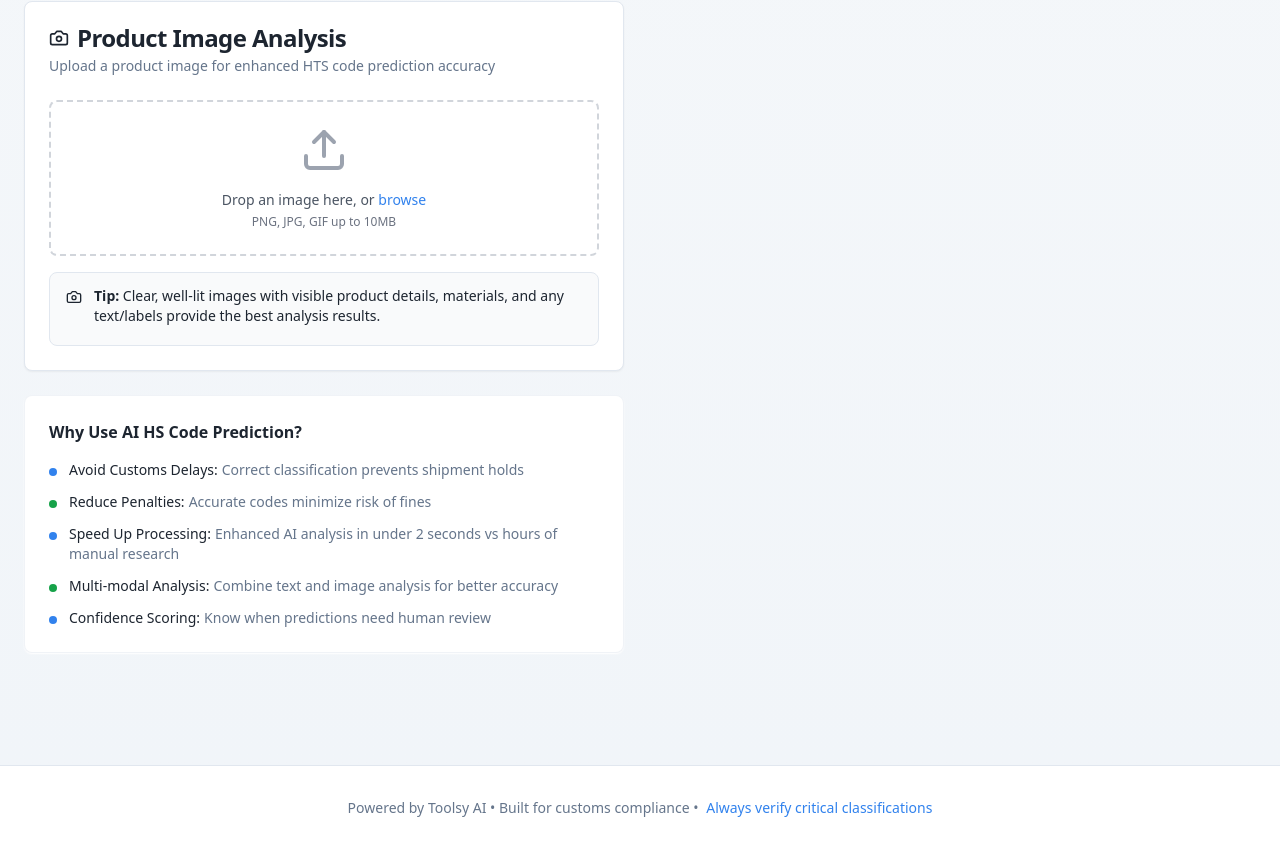
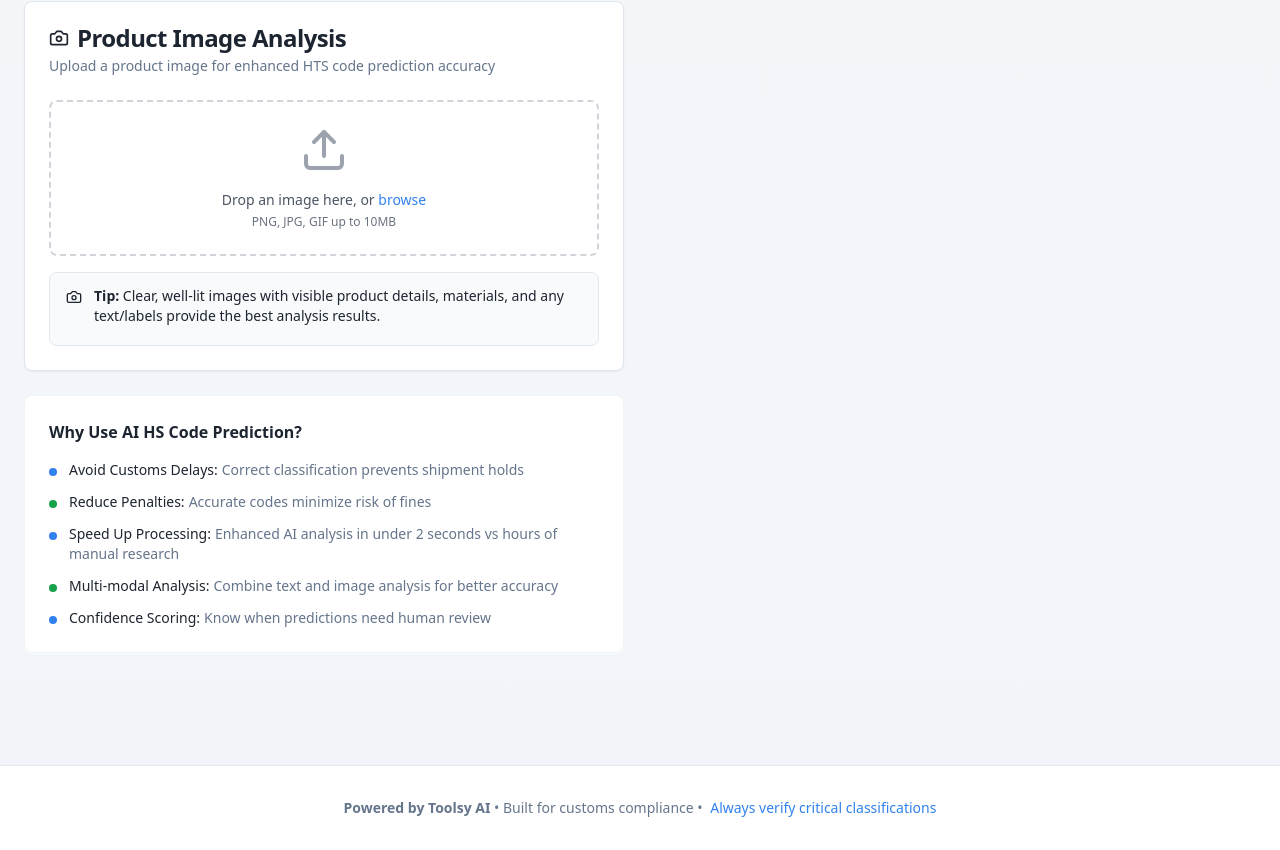
Before and after one commit to bozkut/HS-Code-Predictor, a React (Vite) app: page / in a window 1280 px wide. Shown: the part 1486-2336 px from the top of the page. Built offline with nearby package versions, Linux system fonts and the light colour scheme.

Commit message:
Make links bold
Make hyperlinks bold to indicate they are clickable.

```diff
--- a/src/components/ExtensionApp.tsx
+++ b/src/components/ExtensionApp.tsx
@@ -126,7 +126,7 @@ export const ExtensionApp = () => {
               href="https://www.toolsy.io/"
               target="_blank"
               rel="noopener noreferrer"
-              className="hover:text-primary transition-colors"
+              className="hover:text-primary transition-colors font-bold"
             >
               Powered by Toolsy AI
             </a>
--- a/src/pages/Index.tsx
+++ b/src/pages/Index.tsx
@@ -222,7 +222,7 @@ const Index = () => {
                 href="https://www.toolsy.io/"
                 target="_blank"
                 rel="noopener noreferrer"
-                className="hover:text-primary transition-colors"
+                className="hover:text-primary transition-colors font-bold"
               >
                 Powered by Toolsy AI
               </a>
```
